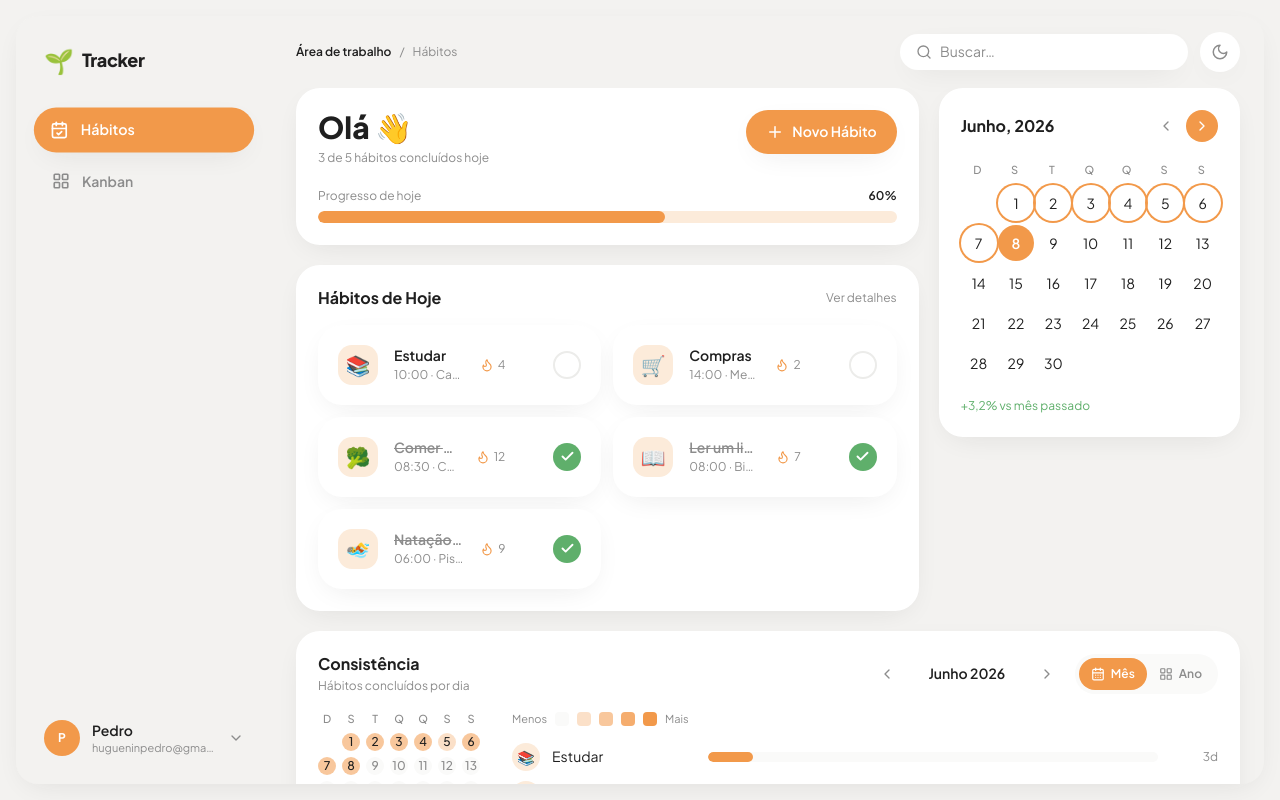
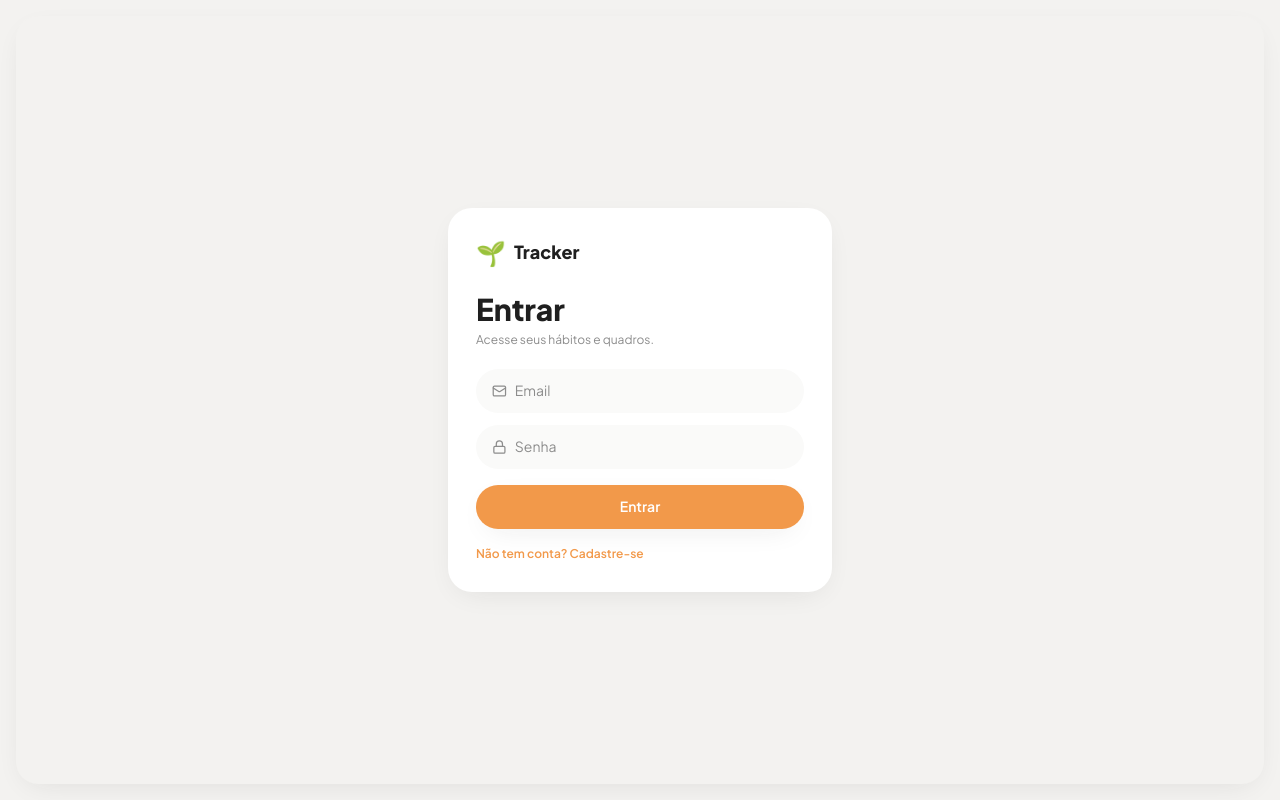
Before and after one commit to Hugueninfer/tracker, a React (Vite) app: page / in a window 1280 px wide. Built offline with nearby package versions, Linux system fonts and the light colour scheme; no server answers.

Commit message:
feat: auth screen and app session guard

```diff
--- a/src/App.tsx
+++ b/src/App.tsx
@@ -2,14 +2,30 @@ import { Sidebar } from '@/components/Sidebar'
 import { Topbar } from '@/components/Topbar'
 import { HabitTracker } from '@/views/HabitTracker'
 import { Kanban } from '@/views/Kanban'
+import { Auth } from '@/views/Auth'
 import { useUIStore } from '@/store/uiStore'
+import { useAuthStore } from '@/store/authStore'
 
 export default function App() {
   const view = useUIStore((s) => s.view)
+  const session = useAuthStore((s) => s.session)
+  const loading = useAuthStore((s) => s.loading)
+
+  if (loading) {
+    return <div className="h-full flex items-center justify-center text-muted">Carregando…</div>
+  }
+  if (!session) {
+    return (
+      <div className="h-full p-2 sm:p-4">
+        <div className="h-full rounded-outer bg-page shadow-card overflow-hidden">
+          <Auth />
+        </div>
+      </div>
+    )
+  }
 
   return (
     <div className="h-full p-2 sm:p-4">
-      {/* outer frame — rounded floating window on warm-gray canvas */}
       <div className="h-full rounded-outer bg-page shadow-card flex overflow-hidden">
         <Sidebar />
         <div className="flex-1 flex flex-col min-w-0">
--- a/src/main.tsx
+++ b/src/main.tsx
@@ -2,6 +2,9 @@ import React from 'react'
 import ReactDOM from 'react-dom/client'
 import App from './App'
 import './index.css'
+import { useAuthStore } from './store/authStore'
+
+useAuthStore.getState().init()
 
 ReactDOM.createRoot(document.getElementById('root')!).render(
   <React.StrictMode>
--- /dev/null
+++ b/src/views/Auth.tsx
@@ -0,0 +1,74 @@
+import { useState } from 'react'
+import { Mail, Lock } from 'lucide-react'
+import { useAuthStore } from '@/store/authStore'
+import { Button } from '@/components/Button'
+
+export function Auth() {
+  const signIn = useAuthStore((s) => s.signIn)
+  const signUp = useAuthStore((s) => s.signUp)
+  const [mode, setMode] = useState<'login' | 'signup'>('login')
+  const [email, setEmail] = useState('')
+  const [password, setPassword] = useState('')
+  const [msg, setMsg] = useState<string | null>(null)
+  const [busy, setBusy] = useState(false)
+
+  const submit = async (e: React.FormEvent) => {
+    e.preventDefault()
+    setBusy(true); setMsg(null)
+    const fn = mode === 'login' ? signIn : signUp
+    const { error } = await fn(email.trim(), password)
+    setBusy(false)
+    if (error) { setMsg(error); return }
+    if (mode === 'signup') setMsg('Conta criada! Verifique seu email para confirmar.')
+  }
+
+  return (
+    <div className="h-full flex items-center justify-center p-4">
+      <div className="w-full max-w-sm bg-card rounded-card shadow-card p-7">
+        <div className="flex items-center gap-2 mb-6">
+          <span className="text-2xl">🌱</span>
+          <span className="text-lg font-extrabold">Tracker</span>
+        </div>
+        <h1 className="text-pageTitle font-extrabold mb-1">
+          {mode === 'login' ? 'Entrar' : 'Criar conta'}
+        </h1>
+        <p className="text-meta text-muted mb-5">
+          {mode === 'login' ? 'Acesse seus hábitos e quadros.' : 'Comece a organizar sua rotina.'}
+        </p>
+
+        <form onSubmit={submit} className="flex flex-col gap-3">
+          <div className="flex items-center gap-2 bg-cardAlt rounded-pill px-4 h-11">
+            <Mail size={16} className="text-muted" />
+            <input
+              type="email" required value={email}
+              onChange={(e) => setEmail(e.target.value)}
+              placeholder="Email"
+              className="bg-transparent outline-none text-item w-full placeholder:text-muted"
+            />
+          </div>
+          <div className="flex items-center gap-2 bg-cardAlt rounded-pill px-4 h-11">
+            <Lock size={16} className="text-muted" />
+            <input
+              type="password" required minLength={8} value={password}
+              onChange={(e) => setPassword(e.target.value)}
+              placeholder="Senha"
+              className="bg-transparent outline-none text-item w-full placeholder:text-muted"
+            />
+          </div>
+          <Button type="submit" className="w-full mt-1" disabled={busy}>
+            {busy ? '...' : mode === 'login' ? 'Entrar' : 'Cadastrar'}
+          </Button>
+        </form>
+
+        {msg && <p className="text-meta text-muted mt-3">{msg}</p>}
+
+        <button
+          onClick={() => { setMode(mode === 'login' ? 'signup' : 'login'); setMsg(null) }}
+          className="text-meta text-accent font-semibold mt-4"
+        >
+          {mode === 'login' ? 'Não tem conta? Cadastre-se' : 'Já tem conta? Entrar'}
+        </button>
+      </div>
+    </div>
+  )
+}
```
